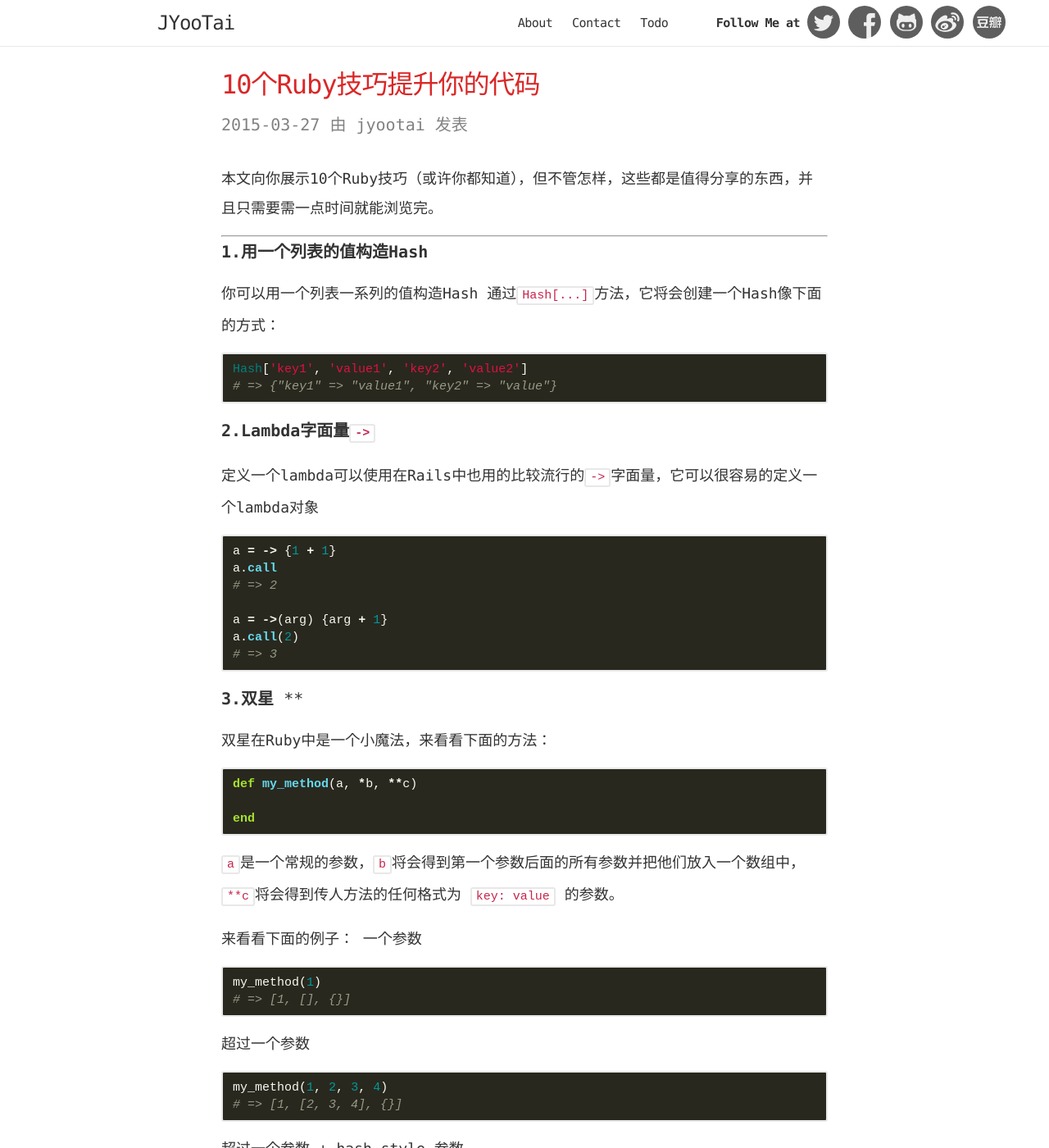
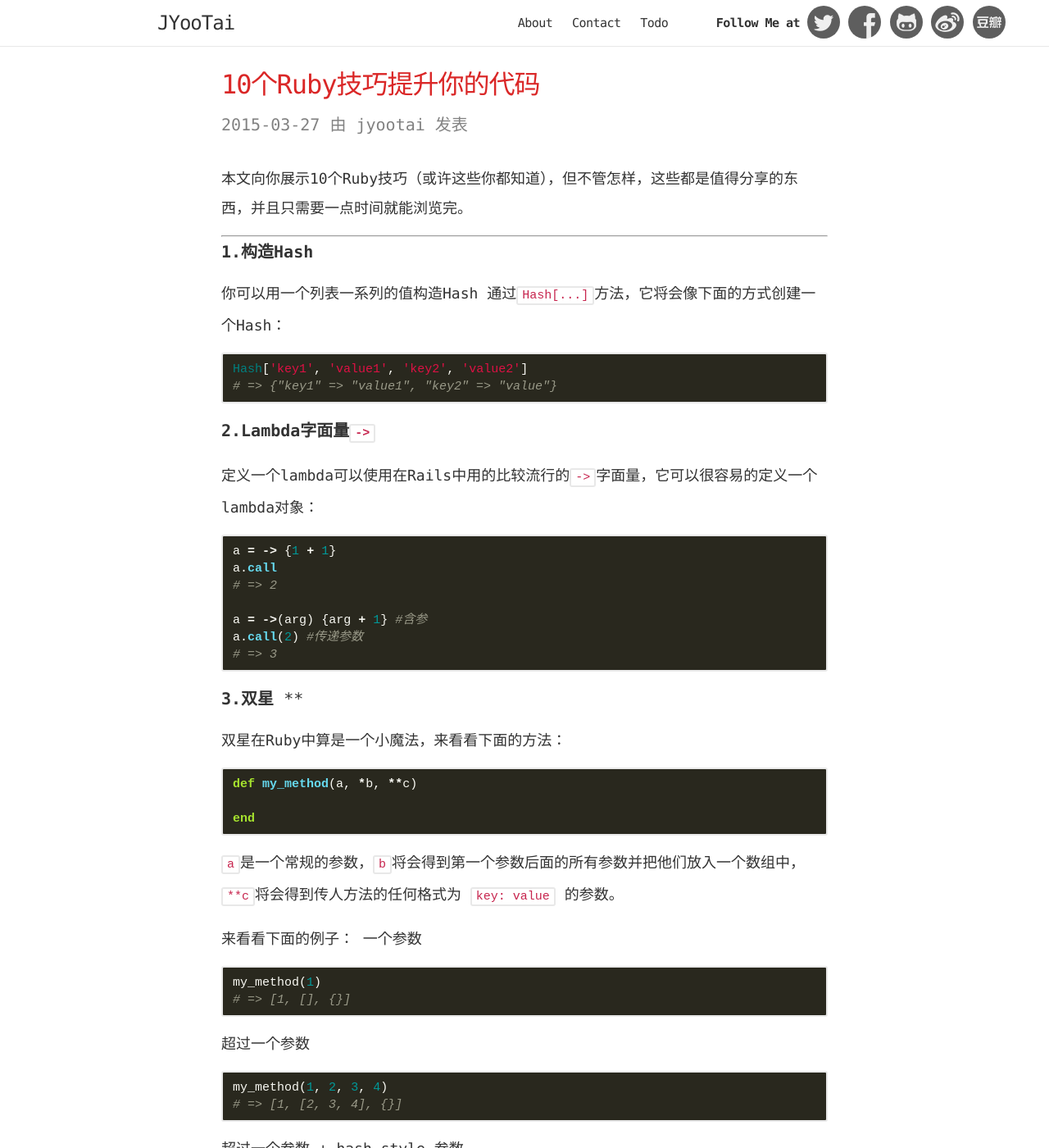
Before and after one commit to jyootai/jyootai.github.com, a Jekyll site: the page built from _posts/2015/2015-03-27-10-ruby-tricks-to-impove-your-code.md, in a window 1280 px wide and 1400 px high. Shown: the whole window at 82% size. Built offline with Jekyll 4.4.1, drawn with Linux system fonts in a browser that asks for light colours; comment, search, counter and statistics services are not loaded; some of the changed text lies outside the part shown.

Commit message:
fix error character

```diff
--- a/_posts/2015/2015-03-27-10-ruby-tricks-to-impove-your-code.md
+++ b/_posts/2015/2015-03-27-10-ruby-tricks-to-impove-your-code.md
@@ -8,13 +8,13 @@ share: y
 categories: blog
 ---
 
-本文向你展示10个Ruby技巧（或许你都知道），但不管怎样，这些都是值得分享的东西，并且只需要需一点时间就能浏览完。
+本文向你展示10个Ruby技巧（或许这些你都知道），但不管怎样，这些都是值得分享的东西，并且只需要一点时间就能浏览完。
 
 ---
 
-#### **1.用一个列表的值构造Hash**
+#### **1.构造Hash**
 
-你可以用一个列表一系列的值构造Hash 通过`Hash[...]`方法，它将会创建一个Hash像下面的方式：
+你可以用一个列表一系列的值构造Hash 通过`Hash[...]`方法，它将会像下面的方式创建一个Hash：
 
 {% highlight ruby %}
 Hash['key1', 'value1', 'key2', 'value2']
@@ -23,21 +23,21 @@ Hash['key1', 'value1', 'key2', 'value2']
 
 #### **2.Lambda字面量`->`**
 
-定义一个lambda可以使用在Rails中也用的比较流行的`->`字面量，它可以很容易的定义一个lambda对象
+定义一个lambda可以使用在Rails中用的比较流行的`->`字面量，它可以很容易的定义一个lambda对象：
 
 {% highlight ruby %}
 a = -> {1 + 1}
 a.call
 # => 2
 
-a = ->(arg) {arg + 1}
-a.call(2)
+a = ->(arg) {arg + 1} #含参
+a.call(2) #传递参数
 # => 3
 {% endhighlight %}
 
 #### **3.双星** **
 
-双星在Ruby中是一个小魔法，来看看下面的方法：
+双星在Ruby中算是一个小魔法，来看看下面的方法：
 
 {% highlight ruby %}
 def my_method(a, *b, **c)
@@ -82,28 +82,28 @@ stuff_arr = [1, 2, 3]
 在下面的例子，通过任何被给定的对象用`[*...]`去循环：
 
 {% highlight ruby %}
-[*stuff].each { |s| s }
-[*stuff_arr].each { |s| s }
+[*stuff].each { |s| s }  # => [1]
+[*stuff_arr].each { |s| s }  # => [1, 2, 3]
 {% endhighlight %}
 
 和上面效果一样，这次用`Array(...)`：
 
 {% highlight ruby %}
-Array(stuff).each { |s| s }
-Array(stuff_arr).each { |s| s }
+Array(stuff).each { |s| s }  # => [1]
+Array(stuff_arr).each { |s| s }  # => [1, 2, 3]
 {% endhighlight %}
 
 #### **5.`||=` 操作符号**
 
-`||=`是一个很好的操作符去写出简洁的代码
+利用`||=`操作符能写出很简洁的代码
 
-它实际上和下面的表示方式相同
+它实际上和下面的表示方式相同：
 
 {% highlight ruby %}
 a || a = b # 正确
 {% endhighlight %}
 
-大多数人都认为它和下面的表示方式一样，但实际不是
+大多数人都认为它和下面的表示方式一样，但实际不是：
 
 {% highlight ruby %}
 a = a || b # 错误
```
Also changed, not shown: other parts of _posts/2015/2015-03-27-10-ruby-tricks-to-impove-your-code.md (+4 -4 lines).
